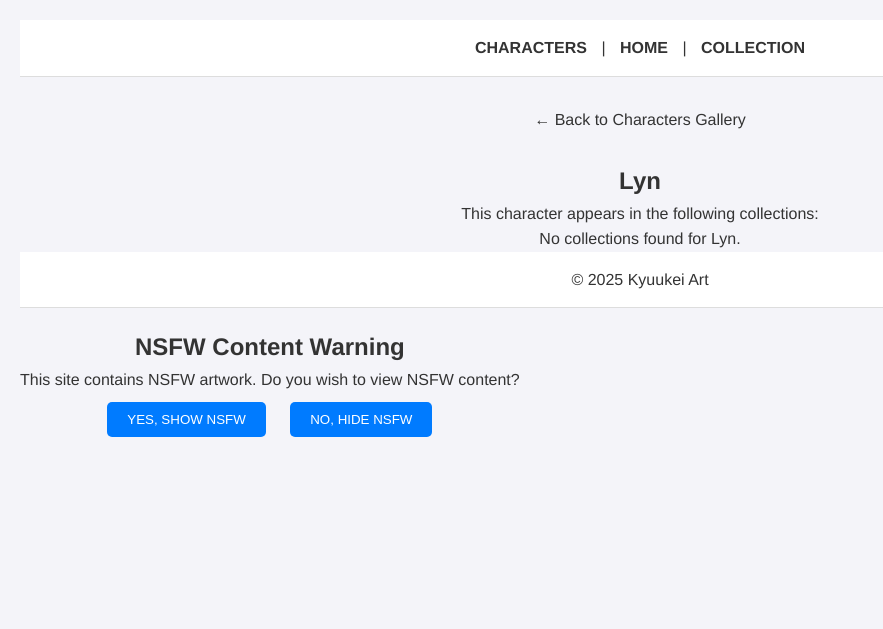
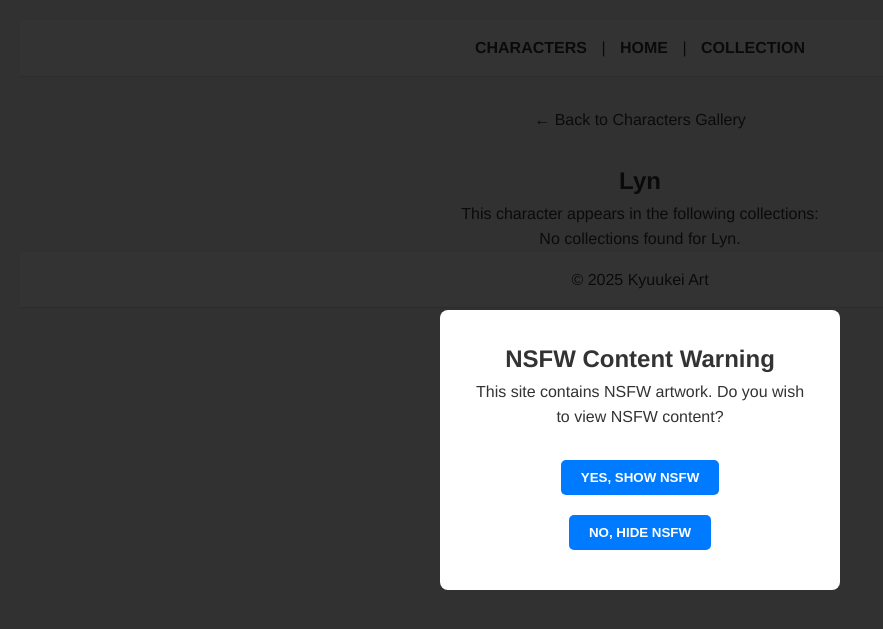
Before and after one commit to Saiminator/Kyuukeiart, a Jekyll site: the page built from _characters/Lyn.md, in a window 1280 px wide. Shown: the top 629 px of the page, without its empty margins (0-883 px from the left). Built offline with Jekyll 4.4.1, drawn with Linux system fonts in a browser that asks for light colours; comment, search, counter and statistics services are not loaded.

Commit message:
Update style.css

```diff
--- a/assets/css/style.css
+++ b/assets/css/style.css
@@ -19,32 +19,42 @@
   text-align: center;
 }
 
-/* Remove underlines */
+/* Remove underlines from all links */
 a {
   text-decoration: none;
   color: inherit;
 }
 
+/* SECRET ITEMS: hidden by default */
+.secret {
+  display: none;
+}
+
 /* HEADER & FOOTER */
 header, footer {
-  background: #fff;
+  background: #ffffff;
   border-bottom: 1px solid #ddd;
   padding: 15px 0;
   margin-bottom: 20px;
 }
-header nav a, footer nav a, footer a {
+
+header nav a,
+footer nav a,
+footer a {
   margin: 0 10px;
   color: #333;
   font-weight: bold;
   text-transform: uppercase;
 }
-header nav a:hover, footer nav a:hover {
+
+header nav a:hover,
+footer nav a:hover {
   color: #007BFF;
 }
 
-/* MAIN */
+/* MAIN CONTENT */
 main {
-  max-width: 1200px;
+  max-width: 1400px;
   margin: 0 auto;
 }
 
@@ -59,69 +69,75 @@
   cursor: pointer;
   transition: background 0.3s ease;
 }
+
 button:hover, .preview-btn:hover {
   background: #0056b3;
 }
 
-/* NSFW Toggle Styles */
-.nsfw-toggle.toggle-off { background: #d9534f; }
-.nsfw-toggle.toggle-on  { background: #6c757d; }
+/* NSFW Toggle Button Styles */
+.nsfw-toggle.toggle-off {
+  background: #d9534f; /* Red when NSFW is OFF */
+}
+.nsfw-toggle.toggle-on {
+  background: #6c757d; /* Grey when NSFW is ON */
+}
 
 /* BACK BUTTON */
 .back-btn {
+  text-align: center;
   margin-bottom: 20px;
   padding: 10px 15px;
   background: transparent;
+  color: inherit;
   border: none;
   cursor: pointer;
+  transition: background 0.3s ease;
 }
+
 .back-btn:hover {
   text-decoration: underline;
 }
 
-/* Character & Collection Cards */
+/* GALLERY CARD STYLES (for Characters & Collections) */
 .character-card {
   display: inline-block;
-  width: 250px;  /* updated to 250 */
+  width: 250px;
   border: 1px solid #ddd;
   border-radius: 8px;
   background: #fff;
   overflow: hidden;
   cursor: pointer;
-  margin: 15px;
   transition: transform 0.3s ease, box-shadow 0.3s ease;
+  margin: 20px;
+  text-align: center;
 }
+
 .character-card:hover {
   transform: scale(1.05);
   box-shadow: 0 3px 6px rgba(0,0,0,0.15);
 }
 
-/* Thumbnail & Preview */
+/* Character Thumbnail Container */
 .character-thumb {
   width: 100%;
-  height: 250px;  /* updated to 250 */
+  height: 250px;
   position: relative;
 }
+
+/* Preview Image */
 .preview-img {
   width: 100%;
-  height: 250px;  /* updated to 250 */
+  height: 250px;
   object-fit: cover;
   display: block;
 }
-.artwork-thumbnail {
-  max-width: 250px; /* updated from 150 to 250 */
-  cursor: pointer;
-  transition: transform 0.3s ease;
-  margin: 5px;
-}
-.artwork-thumbnail:hover {
-  transform: scale(1.05);
-}
 
-/* NSFW Blurring & Overlays */
+/* NSFW Blurred Image */
 .nsfw-blurred {
   filter: blur(8px);
 }
+
+/* NSFW Indicator Overlay */
 .nsfw-indicator {
   position: absolute;
   bottom: 5px;
@@ -134,6 +150,8 @@
   z-index: 2;
   filter: none !important;
 }
+
+/* Set Count Overlay */
 .set-count-overlay {
   position: absolute;
   top: 5px;
@@ -141,33 +159,128 @@
   background: rgba(0,0,0,0.6);
   color: #fff;
   padding: 3px 6px;
+  border-radius: 3px;
   font-size: 0.8em;
-  border-radius: 3px;
   z-index: 2;
   filter: none !important;
 }
 
-/* DETAIL PAGES */
+/* Character Name */
+.character-name {
+  padding: 10px;
+  font-size: 1.2em;
+  color: #333;
+}
+
+/* Collection Count */
+.collection-count {
+  font-size: 0.9em;
+  color: #555;
+  margin-top: 5px;
+}
+
+/* Collection List Container */
+.collection-list {
+  display: flex;
+  flex-wrap: wrap;
+  justify-content: center;
+  gap: 20px;
+  margin: 0 auto;
+  max-width: 1400px;
+}
+
+/* Collection Sets Container */
+.collection-sets {
+  display: flex;
+  flex-wrap: wrap;
+  justify-content: center;
+  gap: 20px;
+}
+
+/* Individual Collection Set Card */
+.collection-set {
+  margin: 20px;
+  text-align: center;
+}
+.collection-set p {
+  max-width: 220px;
+  margin: 5px auto;
+  font-size: 0.9em;
+}
+
+/* DETAIL PAGES & SIDEBAR */
+#detail-page,
+#artwork-detail-page,
+#character-collections {
+  max-width: 1400px;
+  margin: 0 auto;
+  text-align: left;
+}
+
 .detail-container {
   display: flex;
   gap: 20px;
+  align-items: flex-start;
   justify-content: center;
-  align-items: flex-start;
+  text-align: left;
 }
-.detail-content, .detail-sidebar {
+
+/* Desktop: Left column is content, right column is sidebar */
+.detail-content {
+  flex: 2;
+  padding: 20px;
   text-align: center;
 }
-.detail-content {
-  flex: 2;
+
+.detail-content h1 {
+  margin-bottom: 15px;
+  font-size: 2em;
+  color: #333;
 }
+
+.detail-content p {
+  margin-bottom: 15px;
+  line-height: 1.6;
+  color: #555;
+}
+
 .detail-sidebar {
   flex: 1;
+  padding: 20px;
+  text-align: center;
 }
+
 .profile-pic {
+  max-width: 350px;  /* limit the image to 350px wide */
   width: 100%;
-  max-width: 250px;
   border-radius: 8px;
   margin-bottom: 20px;
+}
+
+.character-info {
+  background: #fff;
+  border: 1px solid #ddd;
+  border-radius: 8px;
+  padding: 10px;
+  margin-bottom: 20px;
+  text-align: left;
+}
+
+.character-info p {
+  margin: 5px 0;
+  font-size: 0.95em;
+}
+
+/* ARTWORK THUMBNAILS */
+.artwork-thumbnail {
+  max-width: 300px;
+  cursor: pointer;
+  transition: transform 0.3s ease;
+  margin: 5px;
+}
+
+.artwork-thumbnail:hover {
+  transform: scale(1.05);
 }
 
 /* MODAL STYLES */
@@ -175,52 +288,105 @@
   display: none;
   position: fixed;
   z-index: 10000;
-  inset: 0;
+  left: 0;
+  top: 0;
+  width: 100%;
+  height: 100%;
+  background-color: rgba(0,0,0,0.8);
+  justify-content: center;
+  align-items: center;
+}
+
+.modal-content {
+  display: block;
+  max-width: 95%;
+  max-height: 95%;
+  margin: auto;
+}
+
+/* Modal Navigation Buttons (positioned at the bottom) */
+.modal-prev,
+.modal-next {
+  position: absolute;
+  bottom: 20px;
+  font-size: 50px;
+  font-weight: bold;
+  cursor: pointer;
+  user-select: none;
+  padding: 20px 40px;
+  background: #f4f4f9;
+  color: #000;
+  border: 1px solid #ccc;
+  border-radius: 5px;
+}
+
+.modal-prev {
+  left: 20px;
+}
+
+.modal-next {
+  right: 20px;
+}
+
+/* Modal Close Button (if needed, but can be removed) */
+/* .modal-close { ... } */
+
+/* NSFW MODAL STYLES */
+.nsfw-modal {
+  display: none;
+  position: fixed;
+  z-index: 20000;
+  left: 0;
+  top: 0;
+  width: 100%;
+  height: 100%;
   background: rgba(0,0,0,0.8);
   justify-content: center;
   align-items: center;
 }
-.modal-prev, .modal-next {
-  position: absolute;
-  top: 50%;
-  transform: translateY(-50%);
-  font-size: 40px;
+
+.nsfw-modal-content {
+  background: #fff;
+  padding: 30px;
+  border-radius: 8px;
+  text-align: center;
+  max-width: 400px;
+  margin: auto;
+}
+
+.nsfw-buttons {
+  margin-top: 20px;
+}
+
+.nsfw-buttons button {
+  margin: 10px;
+  padding: 10px 20px;
   font-weight: bold;
-  padding: 10px 20px;
-  background: #f4f4f9;
-  color: #000;
-  border: 1px solid #ccc;
+  border: none;
   border-radius: 5px;
   cursor: pointer;
-  user-select: none;
-}
-.modal-prev { left: 20px; }
-.modal-next { right: 20px; }
-
-/* ─── Panzoom wrapper ───────────────────────────────────────── */
-#panzoom-container {
-  overflow: hidden;
-  max-width: 95%;
-  max-height: 95%;
-  margin: auto;
-}
-#panzoom-container img {
-  display: block;
-  max-width: none;
-  cursor: grab;
-  user-select: none;
-}
-#panzoom-container img:active {
-  cursor: grabbing;
+  transition: background 0.3s ease;
 }
 
-/* MOBILE */
-@media (max-width: 768px) {
+.nsfw-buttons button:hover {
+  background: #007BFF;
+  color: #fff;
+}
+
+/* MEDIA QUERIES FOR MOBILE */
+@media screen and (max-width: 768px) {
   .detail-container {
     flex-direction: column;
+    align-items: center;
+    text-align: center;
   }
-  .modal-prev, .modal-next {
+  .detail-sidebar, .detail-content {
+    width: 100%;
+  }
+  .modal-prev,
+  .modal-next {
     font-size: 30px;
-    padding: 8px 16px;
+    padding: 10px 20px;
+    bottom: 10px;
   }
 }
```
